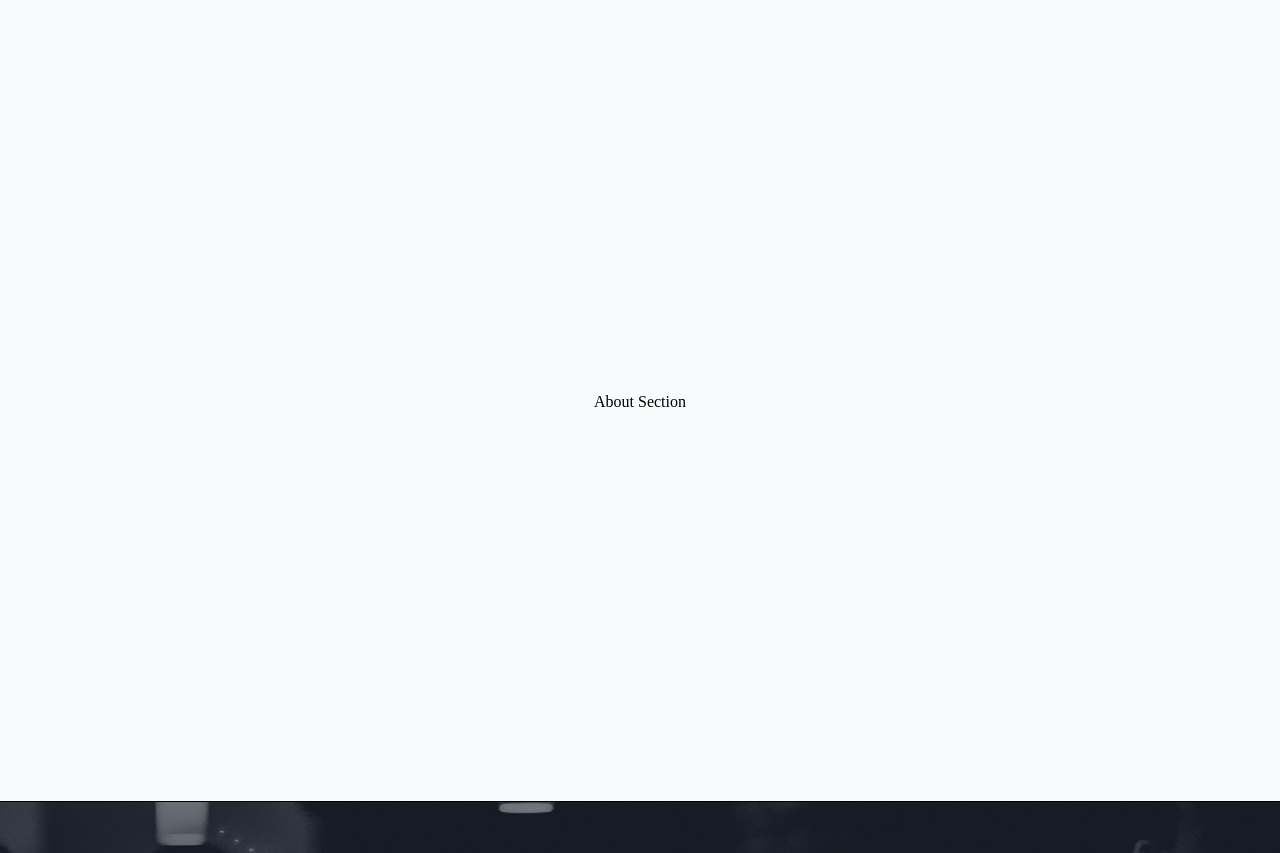
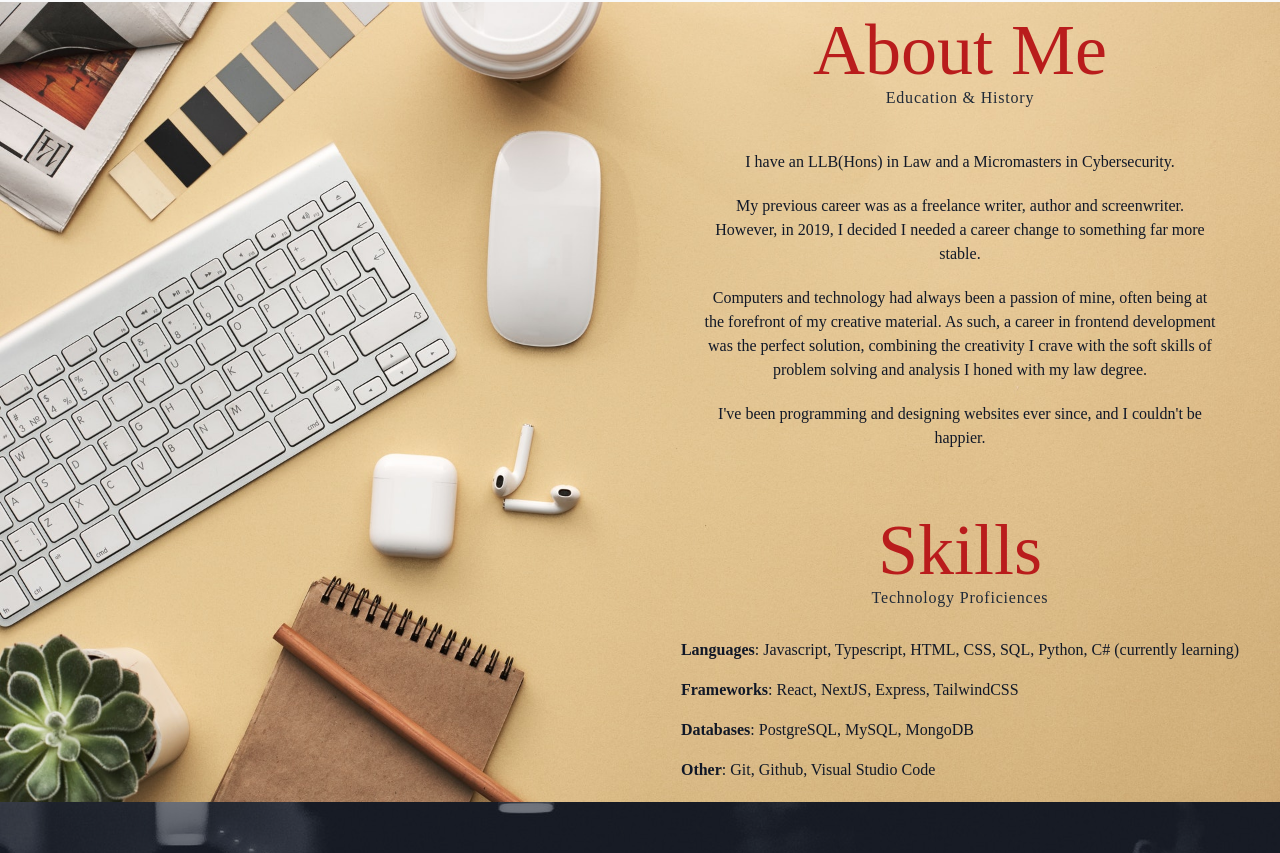
Before and after one commit to vitamins999/portfolio, a Next.js app: page / in a window 1280 px wide. Shown: the part 798-1651 px from the top of the page. Built offline with nearby package versions, Linux system fonts and the light colour scheme; grey boxes are pictures that could not be loaded.

Commit message:
designed about component for homepage

```diff
--- a/components/About.js
+++ /dev/null
@@ -1,12 +0,0 @@
-const About = () => {
-  return (
-    <section
-      id='about'
-      className='h-screen w-full flex justify-center items-center border-black border-b'
-    >
-      <h1>About Section</h1>
-    </section>
-  );
-};
-
-export default About;
--- /dev/null
+++ b/components/About.tsx
@@ -0,0 +1,60 @@
+const About = () => {
+  return (
+    <section id='about' className='relative h-screen w-full grid grid-cols-2'>
+      <div className='absolute top-0 left-0 bg-about bg-cover h-screen w-full z-0'></div>
+      <div className='z-10 flex flex-col justify-center items-center col-start-2'>
+        <div className='flex flex-col justify-center items-center pb-16'>
+          <h1 className='font-headingMain text-7xl text-red-700'>About Me</h1>
+          <h2 className='font-bodyMain text-gray-800 tracking-wider'>
+            Education & History
+          </h2>
+          <p className='max-w-lg mt-10 font-bodyMain text-gray-900 text-center'>
+            I have an LLB(Hons) in Law and a Micromasters in Cybersecurity.
+          </p>
+          <p className='max-w-lg mt-5 font-bodyMain text-gray-900 text-center'>
+            My previous career was as a freelance writer, author and
+            screenwriter. However, in 2019, I decided I needed a career change
+            to something far more stable.
+          </p>
+          <p className='max-w-lg mt-5 font-bodyMain text-gray-900 text-center'>
+            Computers and technology had always been a passion of mine, often
+            being at the forefront of my creative material. As such, a career in
+            frontend development was the perfect solution, combining the
+            creativity I crave with the soft skills of problem solving and
+            analysis I honed with my law degree.
+          </p>
+          <p className='max-w-lg mt-5 font-bodyMain text-gray-900 text-center'>
+            I've been programming and designing websites ever since, and I
+            couldn't be happier.
+          </p>
+        </div>
+        <div className='flex flex-col justify-center items-center'>
+          <h1 className='font-headingMain text-7xl text-red-700'>Skills</h1>
+          <h2 className='font-bodyMain text-gray-800 tracking-wider'>
+            Technology Proficiences
+          </h2>
+          <ul className='pt-5'>
+            <li className='py-2 text-gray-900'>
+              <span className='font-semibold'>Languages</span>: Javascript,
+              Typescript, HTML, CSS, SQL, Python, C# (currently learning)
+            </li>
+            <li className='py-2 text-gray-900'>
+              <span className='font-semibold'>Frameworks</span>: React, NextJS,
+              Express, TailwindCSS
+            </li>
+            <li className='py-2 text-gray-900'>
+              <span className='font-semibold'>Databases</span>: PostgreSQL,
+              MySQL, MongoDB
+            </li>
+            <li className='py-2 text-gray-900'>
+              <span className='font-semibold'>Other</span>: Git, Github, Visual
+              Studio Code
+            </li>
+          </ul>
+        </div>
+      </div>
+    </section>
+  );
+};
+
+export default About;
--- a/tailwind.config.js
+++ b/tailwind.config.js
@@ -28,6 +28,7 @@ module.exports = {
         watchlist: "url('/img/project-watchlist-bg.jpg')",
         owk: "url('/img/project-owk-bg.jpg')",
         ubooze: "url('/img/project-ubooze-bg.jpg')",
+        about: "url('/img/about-bg.jpg')",
       }),
     },
   },
```
Also changed, not shown: public/img/about-bg.jpg (added).
